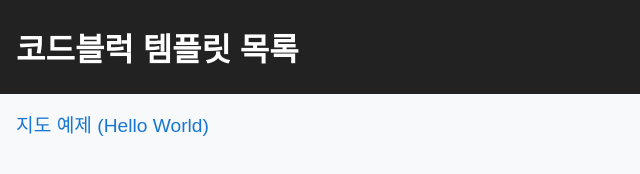
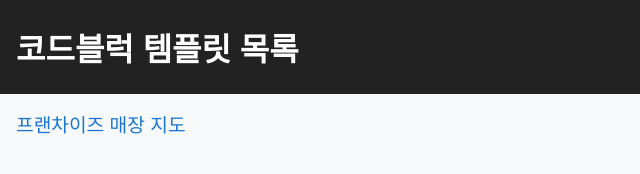
Before and after one commit to Jaeyong-seo/web-codeblocks, a plain HTML site: page index.html in a window 1280 px wide. Shown: the full height of the page, 0-640 px from the left. Drawn offline with Linux system fonts and the light colour scheme.

Commit message:
chore: save current progress

```diff
--- a/index.html
+++ b/index.html
@@ -8,7 +8,7 @@
 <body>
   <h1>코드블럭 템플릿 목록</h1>
   <ul>
-    <li><a href="map/map-type1.html">지도 예제 (Hello World)</a></li>
+    <li><a href="map/map-type1.html">프랜차이즈 매장 지도</a></li>
     <!-- 추가 코드블럭은 여기에 -->
   </ul>
 </body>
```
